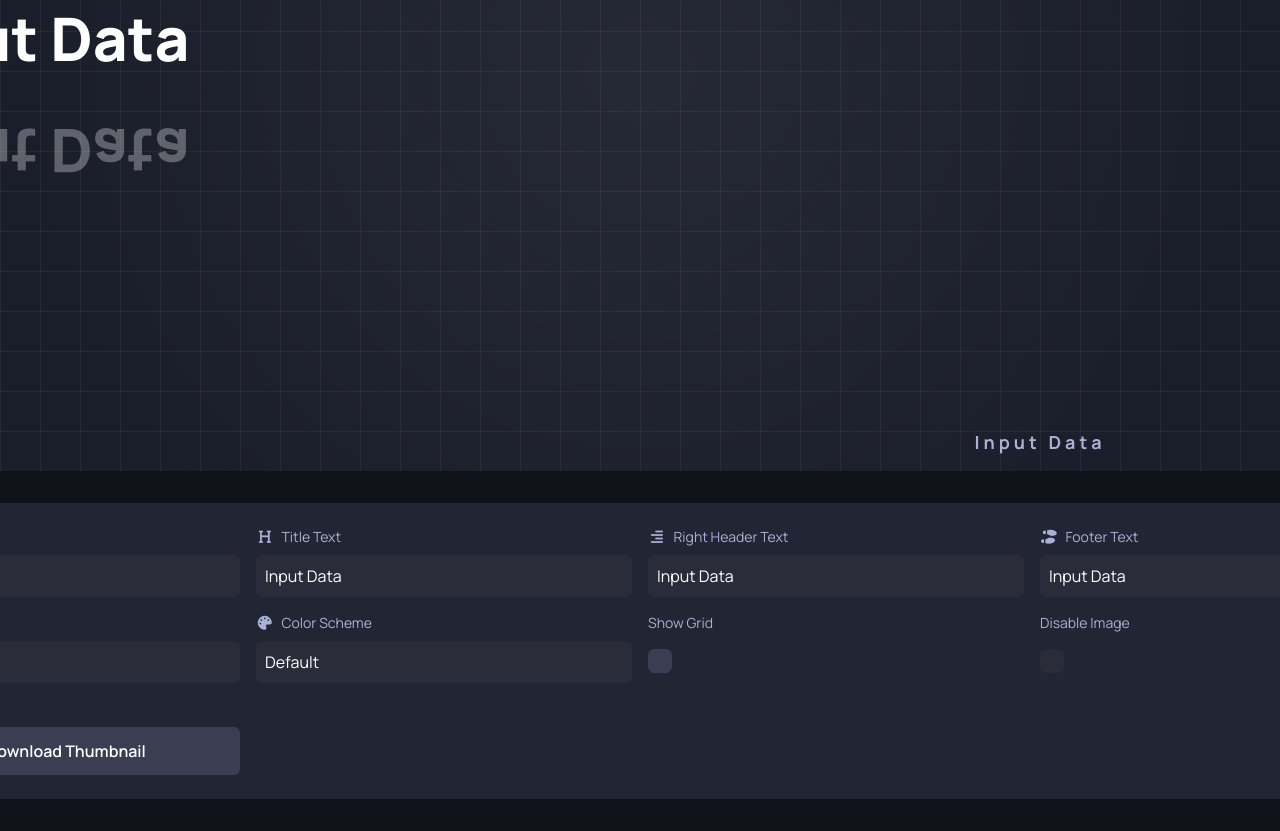
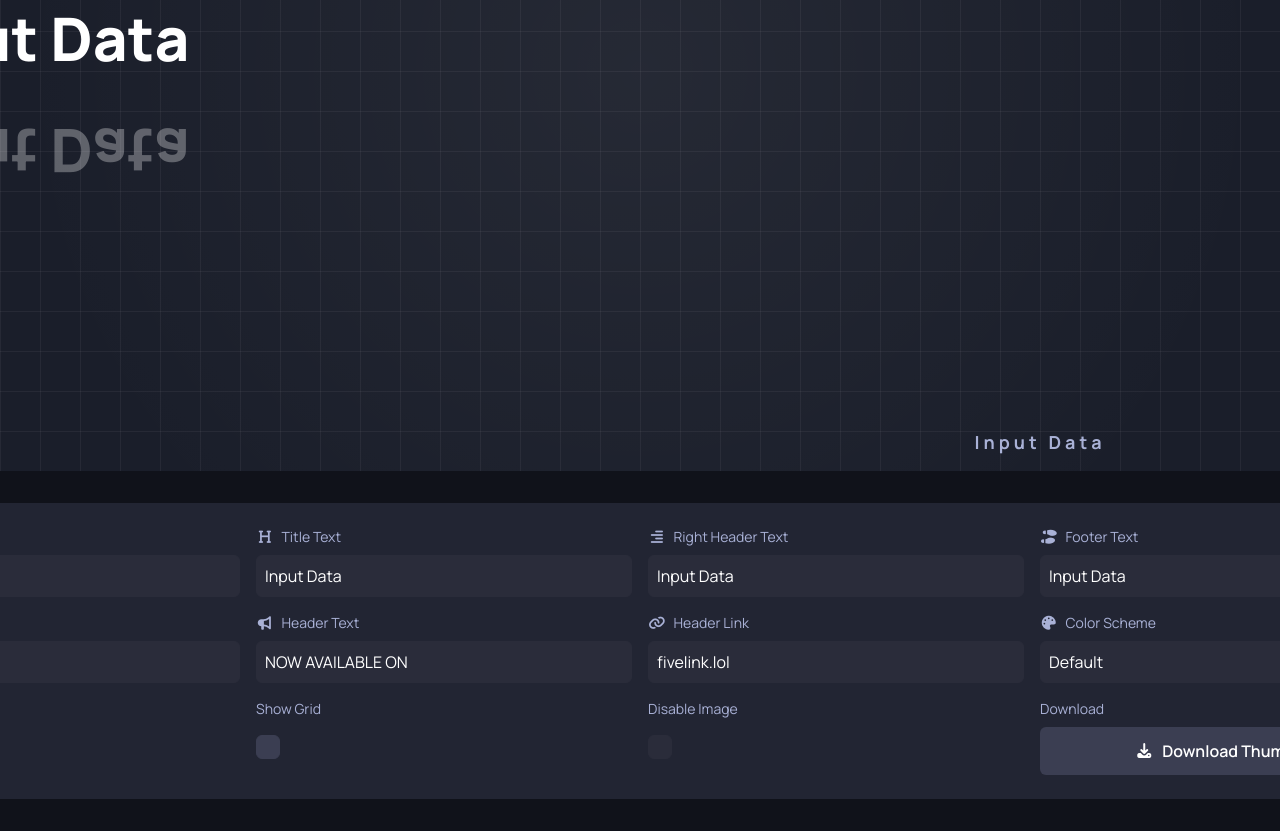
Before and after one commit to gtolontop/thumbnails-maker, a Vue app: page / in a window 1280 px wide. Shown: the part 361-1192 px from the top of the page. Built offline with nearby package versions, Linux system fonts and the light colour scheme.

Commit message:
feat: add header text and link configuration to ThumbnailPreview

```diff
--- a/src/components/ThumbnailPreview.vue
+++ b/src/components/ThumbnailPreview.vue
@@ -5,6 +5,13 @@
     class="w-[1600px] h-[800px] bg-[var(--thumbnail-bg-color)] relative overflow-hidden p-[60px_80px] box-border transition-colors duration-300"
     :style="backgroundStyle"
   >
+    <!-- Header with NOW AVAILABLE ON text and link -->
+    <div v-if="configStore.showHeader" class="absolute top-6 left-1/2 transform -translate-x-1/2 flex items-center gap-3">
+      <span class="text-white text-sm font-medium uppercase tracking-wider">{{ configStore.headerText }}</span>
+      <div class="px-4 py-1.5 border border-gray-400 rounded-md bg-transparent">
+        <span class="text-gray-100 text-sm font-medium">{{ configStore.headerLinkText }}</span>
+      </div>
+    </div>
     <div v-if="!isTextOnly" id="default-layout" class="flex justify-between items-center w-full h-full">
       <div class="left-panel flex flex-col justify-center h-full w-1/2 relative -left-10">
         <div class="handle text-[var(--thumbnail-secondary-text-color)] text-2xl mb-4">{{ configStore.handleText }}</div>
--- a/src/components/controls/ThumbnailControls.vue
+++ b/src/components/controls/ThumbnailControls.vue
@@ -69,12 +69,50 @@
         placeholder="Enter image URL"
       />
     </div>
+
+    <div class="control-group flex flex-col">
+      <label for="header-text" class="mb-2 text-sm text-[var(--thumbnail-secondary-text-color)]">
+        <i class="fas fa-bullhorn mr-2"></i>Header Text
+      </label>
+      <input
+        id="header-text"
+        type="text"
+        :value="configStore.headerText"
+        @input="updateHeaderText"
+        class="w-full p-2 rounded-md border border-[var(--input-border-color)] bg-[var(--input-bg-color)] text-[var(--input-text-color)] font-['Manrope']"
+        placeholder="Enter header text"
+      />
+    </div>
+
+    <div class="control-group flex flex-col">
+      <label for="header-link-text" class="mb-2 text-sm text-[var(--thumbnail-secondary-text-color)]">
+        <i class="fas fa-link mr-2"></i>Header Link
+      </label>
+      <input
+        id="header-link-text"
+        type="text"
+        :value="configStore.headerLinkText"
+        @input="updateHeaderLinkText"
+        class="w-full p-2 rounded-md border border-[var(--input-border-color)] bg-[var(--input-bg-color)] text-[var(--input-text-color)] font-['Manrope']"
+        placeholder="Enter link text"
+      />
+    </div>
     <ColorScheme
       :selected-theme="selectedTheme"
       :themes="themes"
       @update:selected-theme="updateSelectedTheme"
       @theme-change="updateTheme"
     />
+    <div class="control-group flex flex-col">
+      <label for="show-header-toggle" class="mb-2 text-sm text-[var(--thumbnail-secondary-text-color)]">Show Header</label>
+      <input
+        type="checkbox"
+        id="show-header-toggle"
+        :checked="configStore.showHeader"
+        @change="updateShowHeader"
+        class="appearance-none relative w-6 h-6 bg-[var(--input-bg-color)] border border-[var(--input-border-color)] rounded-md cursor-pointer mt-2 inline-block align-middle checked:bg-[var(--button-primary-bg-color)] checked:border-[var(--button-primary-bg-color)] checked:after:content-[''] checked:after:absolute checked:after:top-1 checked:after:left-2 checked:after:w-[5px] checked:after:h-[10px] checked:after:border-solid checked:after:border-[var(--input-text-color)_0_3px_3px_0] checked:after:rotate-45"
+      >
+    </div>
     <div class="control-group flex flex-col">
       <label for="grid-toggle" class="mb-2 text-sm text-[var(--thumbnail-secondary-text-color)]">Show Grid</label>
       <input
@@ -154,6 +192,16 @@ function updateImageUrl(event: Event) {
   configStore.imageUrl = target.value
 }
 
+function updateHeaderText(event: Event) {
+  const target = event.target as HTMLInputElement
+  configStore.headerText = target.value
+}
+
+function updateHeaderLinkText(event: Event) {
+  const target = event.target as HTMLInputElement
+  configStore.headerLinkText = target.value
+}
+
 function updateSelectedTheme(themeKey: string) {
   emit('update:selectedTheme', themeKey)
 }
--- a/src/stores/configStore.ts
+++ b/src/stores/configStore.ts
@@ -5,7 +5,10 @@ export const configStore = reactive({
   titleText: 'Input Data',
   rightHeaderText: 'Input Data',
   footerText: 'Input Data',
-  imageUrl: ''
+  imageUrl: '',
+  headerText: 'NOW AVAILABLE ON',
+  headerLinkText: 'fivelink.lol',
+  showHeader: true
 })
 
 export function useConfigStore() {
```
